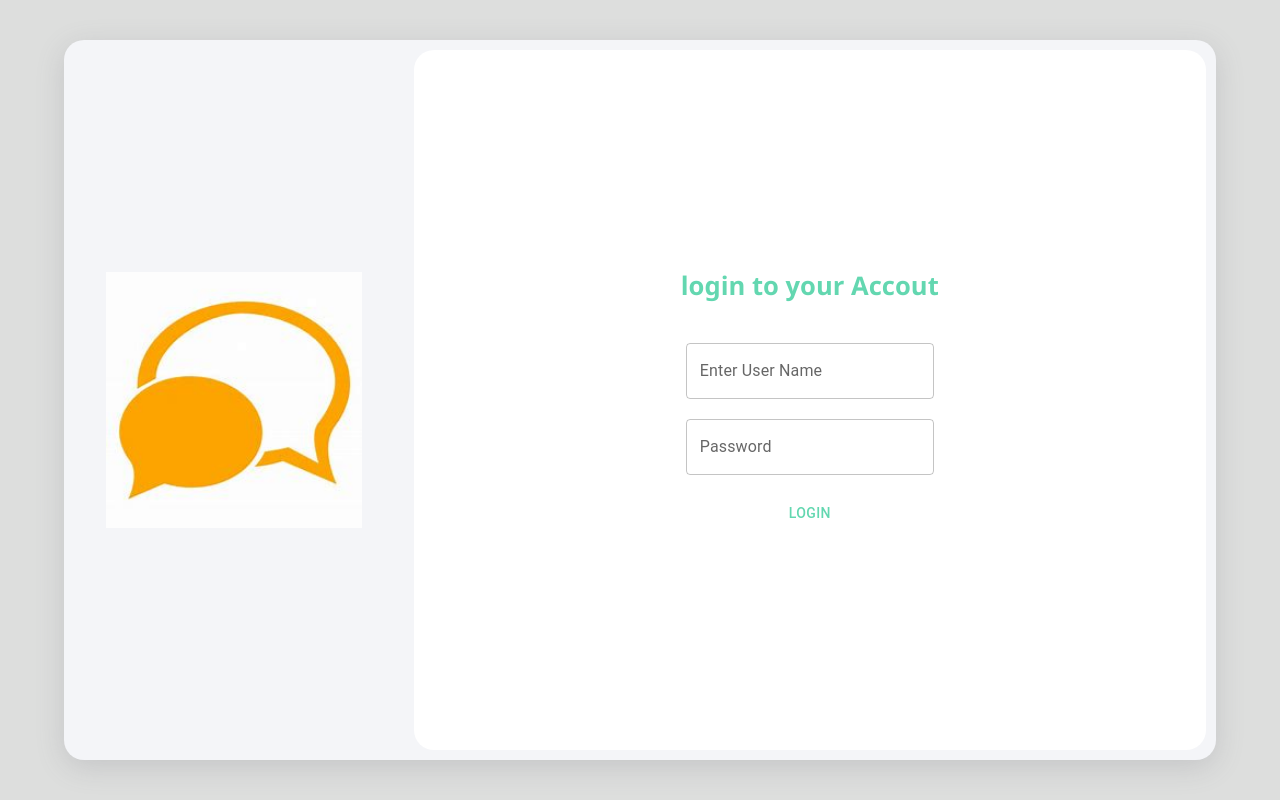
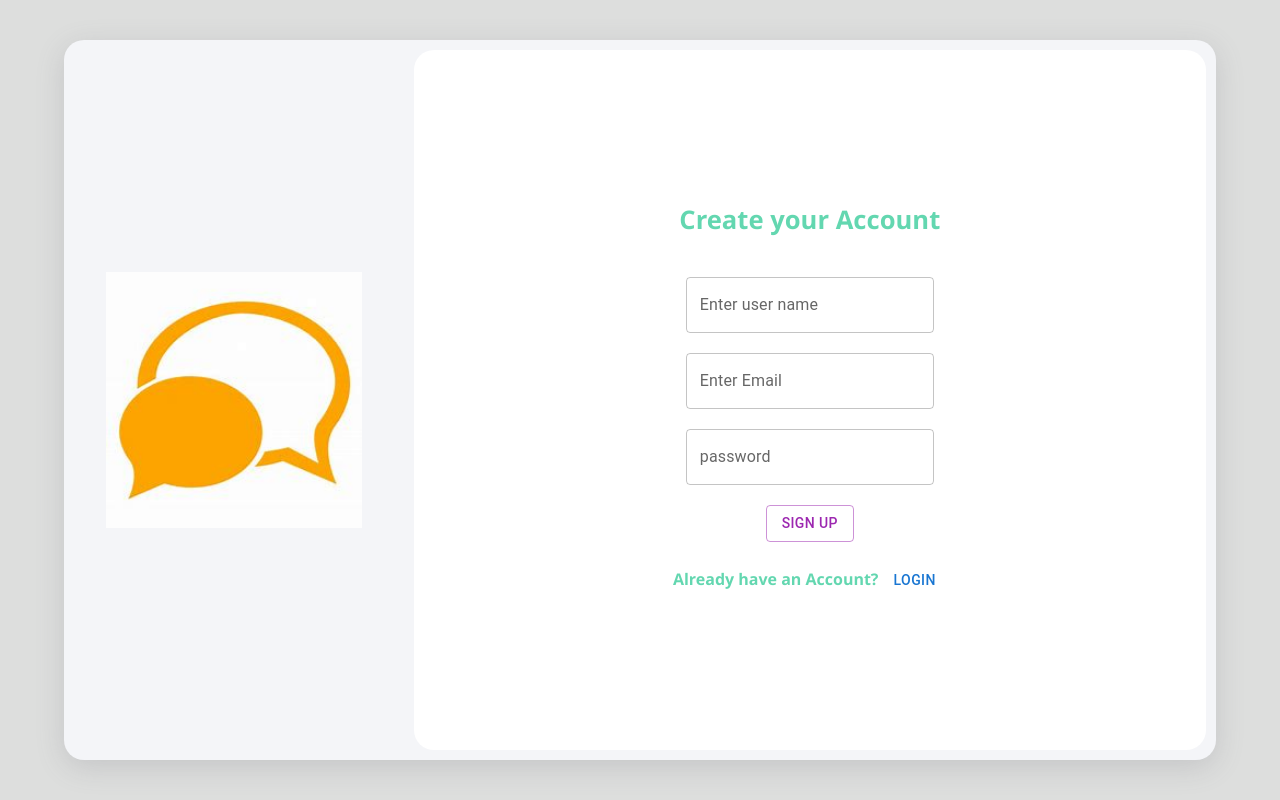
Before and after one commit to gokulkrishnan63/chat_app, a React (Create React App) app: page / in a window 1280 px wide. Built offline with nearby package versions, Linux system fonts and the light colour scheme.

Commit message:
connected to backend

```diff
--- a/package.json
+++ b/package.json
@@ -11,6 +11,8 @@
     "@testing-library/jest-dom": "^5.17.0",
     "@testing-library/react": "^13.4.0",
     "@testing-library/user-event": "^13.5.0",
+    "axios": "^1.5.1",
+    "framer-motion": "^10.16.4",
     "react": "^18.2.0",
     "react-dom": "^18.2.0",
     "react-redux": "^8.1.3",
--- a/src/components/Login.jsx
+++ b/src/components/Login.jsx
@@ -1,32 +1,196 @@
-import React from "react";
+import React, { useState } from "react";
 import logo from "../New folder/OIP.jpg";
-import {  Button, TextField } from "@mui/material";
+import { Backdrop, Button, CircularProgress, TextField } from "@mui/material";
+import { useNavigate } from "react-router-dom";
+import axios from "axios";
 
 const Login = function () {
+  const [showLogin, setShowLogin] = useState(false);
+  const [data, setData] = useState({ name: "", email: "", password: "" });
+  const [loading, setLoading] = useState(false);
+  const [logInStatus, setLoginStatus] = React.useState("");
+  const [signInStatus, setSignStatus] = React.useState("");
+
+  const navigate = useNavigate();
+
+  const changeHandler = async (e) => {
+    setData({ ...data, [e.target.name]: e.target.value });
+  };
+
+  // login
+
+  const loginHandler = async (e) => {
+    setLoading(true);
+    try {
+      const config = {
+        headers: {
+          "Content-type": "application/json",
+        },
+      };
+      const response = await axios.post(
+        "http://localhost:3990/user/login",
+        data,
+        config
+      );
+      setLoginStatus({ msg: "success", key: Math.random() });
+      setLoading(false);
+      localStorage.setItem("userData", JSON.stringify(response.data.token));
+      navigate("/app/welcome");
+    } catch (err) {
+      setLoginStatus({
+        msg: "Invalid User name or password",
+        key: Math.random(),
+      });
+      setLoading(false);
+    }
+  };
+  const signUpHandler = async () => {
+    setLoading(true);
+    try {
+      const config = {
+        headers: { "Content-type": "application/json" },
+      };
+
+      const response = await axios.post(
+        "http://localhost:3990/user/register",
+        data,
+        config
+      );
+      setSignStatus({ msg: "success", key: Math.random() });
+      navigate("/app/welcome");
+      localStorage.setItem("userdata", JSON.stringify(response.data));
+      // console.log(response.data.token)
+
+      setLoading(false);
+    } catch (err) {
+      if (err.response) {
+        if (err.response.status === 405) {
+          setSignStatus({
+            msg: "User with this email ID already exists",
+            key: Math.random(),
+          });
+        } else if (err.response.status === 406) {
+          setSignStatus({
+            msg: "User name already taken, please choose another one",
+            key: Math.random(),
+          });
+        } else {
+          setSignStatus({
+            msg: "An error occurred during signup",
+            key: Math.random(),
+          });
+        }
+      } else {
+        // Handle the case where there is no response object
+        console.error("Error:", err);
+        // You can set a default error message or take other appropriate actions.
+      }
+
+      setLoading(false);
+    }
+  };
   return (
     <>
+      <Backdrop
+        sx={{ color: "#fff", zIndex: (theme) => theme.zIndex.drawer + 1 }}
+        open={loading}
+      >
+        <CircularProgress color="secondary" />
+      </Backdrop>
+
       <div className="login-container">
         <div className="image-container">
           <img src={logo} alt="logo" className="welcome-logo" />
         </div>
+
+        {showLogin ? (
           <div className="login-box">
-        <p className="login-text">login to your Accout</p>
+            <p className="login-text">Login to your Account</p>
             <TextField
-          id="standard-basic"
-          label="Enter User Name"
+              onChange={changeHandler}
+              id="login-user-name-input"
+              label="Enter user name"
               variant="outlined"
+              color="secondary"
+              name="name"
             />
+
             <TextField
-        id="outlined-password-input"
+              onChange={changeHandler}
+              id="login-password-input"
               label="Password"
               type="password"
               autoComplete="current-password"
+              color="secondary"
+              name="password"
             />
-        <Button variant="outline">Login</Button>
+            <Button variant="outlined" color="secondary" onClick={loginHandler}>
+              Login
+            </Button>
+            <p>
+              Don't have an Acconut?{" "}
+              <Button
+                className="hyper"
+                onClick={() => {
+                  setShowLogin(false);
+                }}
+              >
+                {" "}
+                Sign up
+              </Button>
+            </p>
           </div>
+        ) : (
+          <div className="login-box">
+            <p className="login-text"> Create your Account</p>
+            <TextField
+              onChange={changeHandler}
+              id="sign-up-user-name-input"
+              label="Enter user name"
+              variant="outlined"
+              color="secondary"
+              name="name"
+            ></TextField>
+
+            <TextField
+              onChange={changeHandler}
+              id="sign-up-email-input"
+              label="Enter Email"
+              variant="outlined"
+              color="secondary"
+              name="email"
+            />
+            <TextField
+              onChange={changeHandler}
+              id="sign-up-password-input"
+              label="password"
+              type="password"
+              autoComplete="password"
+              color="secondary"
+              name="password"
+            />
+            <Button
+              variant="outlined"
+              color="secondary"
+              onClick={signUpHandler}
+            >
+              Sign up
+            </Button>
+
+            <p>
+              Already have an Account?{" "}
+              <Button
+                className="hyper"
+                onClick={() => {
+                  setShowLogin(true);
+                }}
+              > Login</Button>
+            </p>
+          </div>
+        )}
       </div>
     </>
   );
 };
 
-export default Login;
+export default Login
--- a/src/components/User_Groups.jsx
+++ b/src/components/User_Groups.jsx
@@ -1,43 +1,99 @@
-import React from "react";
+import React, { useEffect, useState } from "react";
 import "./myStyles.css";
 import SearchIcon from "@mui/icons-material/Search";
 import { IconButton } from "@mui/material";
+import RefreshIcon from "@mui/icons-material/Refresh";
 import logo from "../New folder/OIP.jpg";
-const UserGroups = function () {
+import { useDispatch, useSelector } from "react-redux";
+import { AnimatePresence, motion } from "framer-motion";
+import axios from "axios";
+import { useNavigate } from "react-router-dom";
+
+function Users() {
+  const userData = JSON.stringify(localStorage.getItem("userData"));
+
+  const lightTheme = useSelector((state) => state.themeKey);
+  const [users, setUsers] = useState([]);
+  const nav = useNavigate();
+  const dispatch = useDispatch();
+// const user = userData?.data;
+  useEffect(() => {
+    // console.log(user)
+    const config = {
+      headers: {
+        Authorization: `Bearer ${userData.token}`,
+      },
+    };
+    axios
+      .get("http://localhost:3990/user/fetchUsers", config)
+      .then((response) => {
+        setUsers(response.data);
+      })
+      .catch((error) => {
+        console.error("Error fetching users:", error);
+      });
+  }, [userData, nav]);
+
   return (
-    <>
-    <div className="list-container">
-      <div className="ug-header">
+    <AnimatePresence>
+      <motion.div
+        initial={{ opacity: 0, scale: 0 }}
+        animate={{ opacity: 1, scale: 1 }}
+        exit={{ opacity: 0, scale: 0 }}
+        transition={{ duration: "0.3" }}
+        className={"list-container"}
+      >
+        <div className={"ug-header" + (lightTheme ? "" : " dark")}>
           <img
-          src={logo} alt="img"
+            src={logo}
+            alt="Logo"
             style={{ height: "2rem", width: "2rem", marginLeft: "10px" }}
           />
-        <p className="ug-title">Online Users</p>
+          <p className={"ug-title" + (lightTheme ? "" : " dark")}>
+            Available Users
+          </p>
+          <IconButton
+            className={"icon" + (lightTheme ? "" : " dark")}
+            onClick={() => {
+              // Handle refresh button click
+              // Add your refresh logic here
+            }}
+          >
+            <RefreshIcon />
+          </IconButton>
         </div>
-      <div className="sb-search">
-        <IconButton>
+        <div className={"sb-search" + (lightTheme ? "" : " dark")}>
+          <IconButton className={"icon" + (lightTheme ? "" : " dark")}>
             <SearchIcon />
           </IconButton>
-        <input input="text" placeholder="Search" className="search-box" />
+          <input
+            type="text"
+            placeholder="Search"
+            className={"search-box" + (lightTheme ? "" : " dark")}
+          />
         </div>
         <div className="ug-list">
-        <div className="list-tem">
-          <p className="con-icon">T</p>
-          <p className="con-title">Test User</p>
+          {/* {users.map((user, index) => (
+            <motion.div
+              whileHover={{ scale: 1.01 }}
+              whileTap={{ scale: 0.98 }}
+              className={"list-tem" + (lightTheme ? "" : " dark")}
+              key={index}
+              onClick={() => {
+                console.log("Creating chat with ", user.name);
+                // You can add logic for handling user clicks here
+              }}
+            >
+              <p className={"con-icon" + (lightTheme ? "" : " dark")}>T</p>
+              <p className={"con-title" + (lightTheme ? "" : " dark")}>
+                {user.name}
+              </p>
+            </motion.div>
+          ))} */}
         </div>
-        <div className="list-tem">
-          <p className="con-icon">T</p>
-          <p className="con-title">Test User</p>
-        </div>
+      </motion.div>
+    </AnimatePresence>
+  );
+}
 
-        <div className="list-tem">
-          <p className="con-icon">T</p>
-          <p className="con-title">Test User</p>
-        </div>
-      </div>
-    </div>
-    </>
-  );
-};
-
-export default UserGroups;
+export default Users;
```
Also changed, not shown: 1 other file (tests, documents, lock files or other folders). Lines whose indentation alone changed are shown as unchanged.
